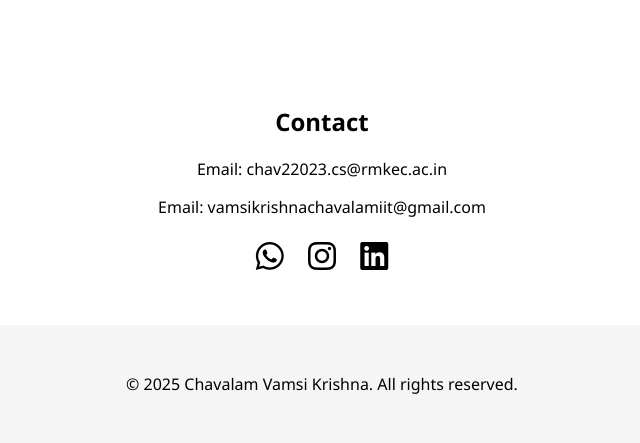
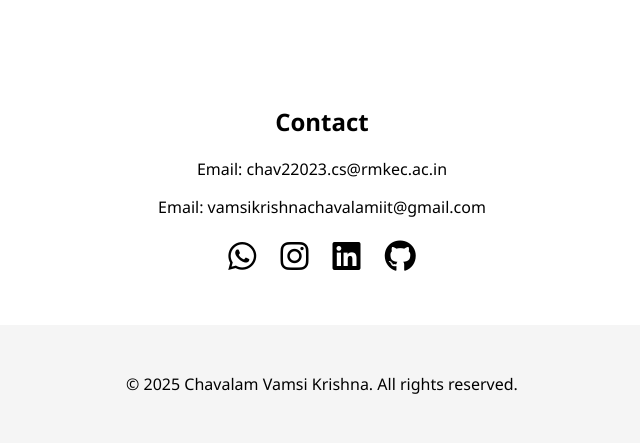
Before and after one commit to VamsiKrishnaChavalam/vamsi-portfolio, a Flask app: page / in a window 1280 px wide. Shown: the part 2481-2924 px from the top of the page, without its empty margins (318-958 px from the left). Run offline with Flask 3, Linux system fonts and the light colour scheme.

Commit message:
Update index.html

```diff
--- a/templates/index.html
+++ b/templates/index.html
@@ -118,6 +118,8 @@
     <a href="https://wa.me/918790656425" target="_blank" title="WhatsApp"><i class="fab fa-whatsapp"></i></a>
     <a href="https://instagram.com/vamsi.chavalam" target="_blank" title="Instagram"><i class="fab fa-instagram"></i></a>
     <a href="https://linkedin.com/in/vamsi-krishna-chavalam-396771254" target="_blank" title="LinkedIn"><i class="fab fa-linkedin"></i></a>
+    <a href="https://github.com/VamsiKrishnaChavalam" target="_blank" title="GitHub"><i class="fab fa-github"></i></a>
+
   </div>
 </section>
 
```
